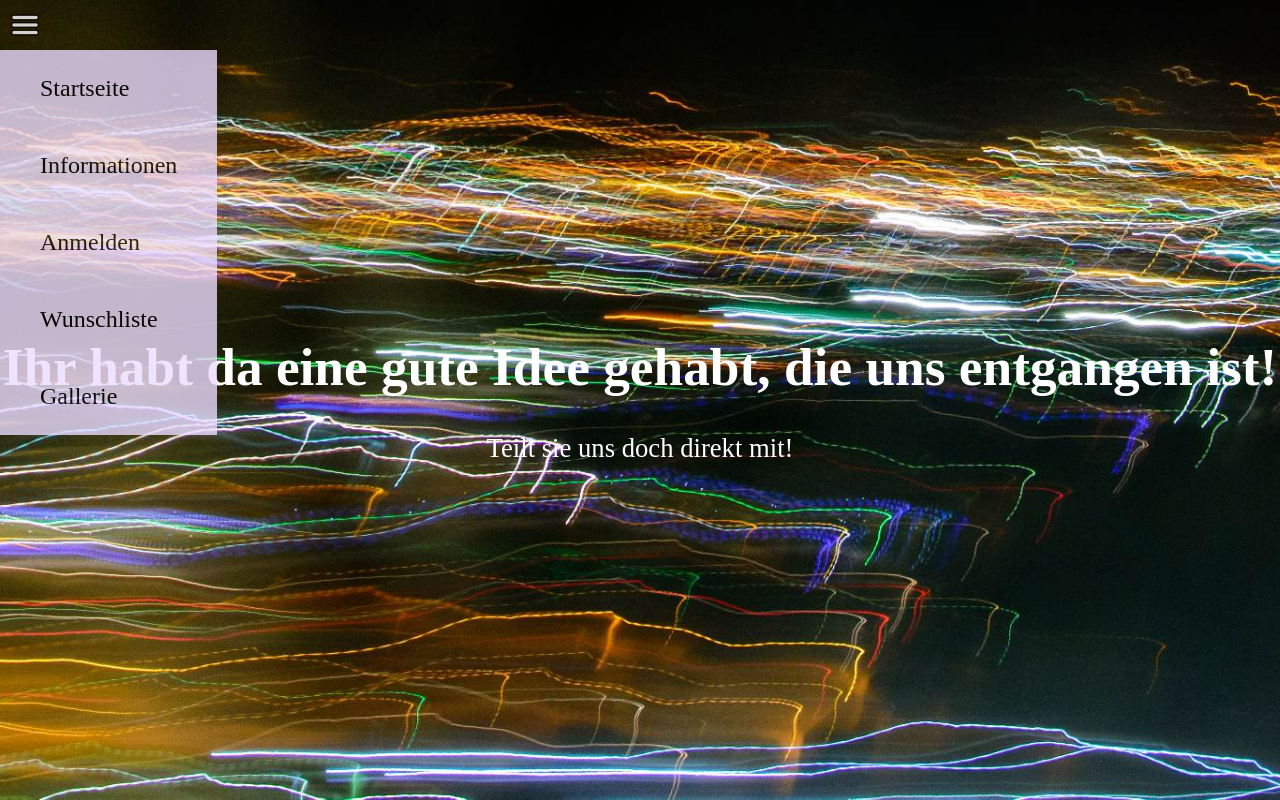
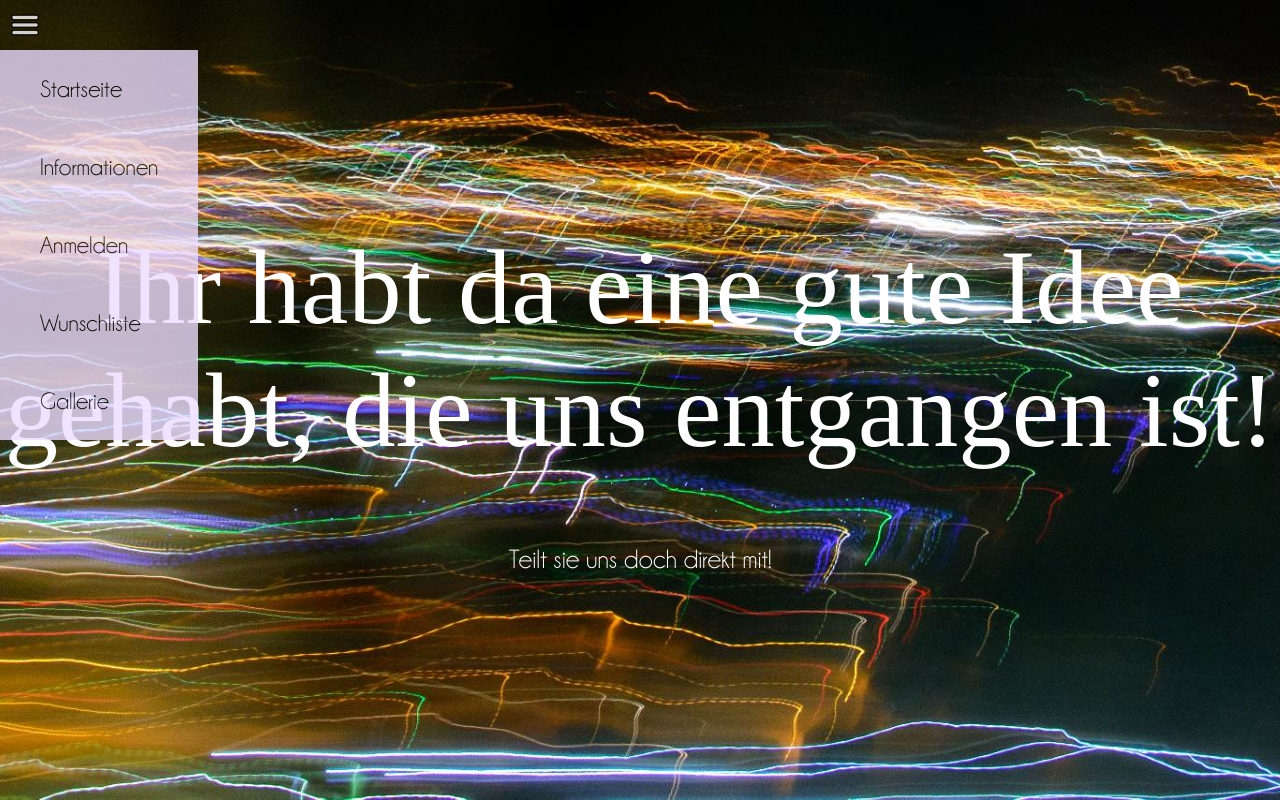
Before and after one commit to gostefan/wedding, a PHP site: page / in a window 1280 px wide. Run offline with PHP 8.4, Linux system fonts and the light colour scheme.

Commit message:
Add nice fonts to the page.

```diff
--- a/public_html/main.css
+++ b/public_html/main.css
@@ -1,6 +1,39 @@
+<?php
+	$offwhite = "236, 221, 255";
+	$lavender = "127, 105, 155";
+?>
+@font-face {
+    font-family: 'Amanda';
+    src: url(./fonts/Amanda.ttf);
+}
+@font-face {
+    font-family: 'ChampagneLimousines';
+    src: url(./fonts/ChampagneLimousines.ttf);
+}
+@font-face {
+    font-family: 'bernadette';
+    src: url(./fonts/bernadette.ttf);
+}
+
+
 body {
 	margin: 0;
 	color: black;
+	font-family: ChampagneLimousines;
+}
+
+h1 {
+	font-family: Amanda;
+	font-weight: normal;
+	font-size: 80pt;
+}
+h1 span.fix {
+	font-family: bernadette;
+	font-size: 70pt;
+}
+
+h2 {
+	font-size: 40pt;
 }
 
 div, td {
```
Also changed, not shown: public_html/fonts/Amanda.ttf (added), public_html/fonts/ChampagneLimousines.ttf (added), public_html/fonts/bernadette.ttf (added).
